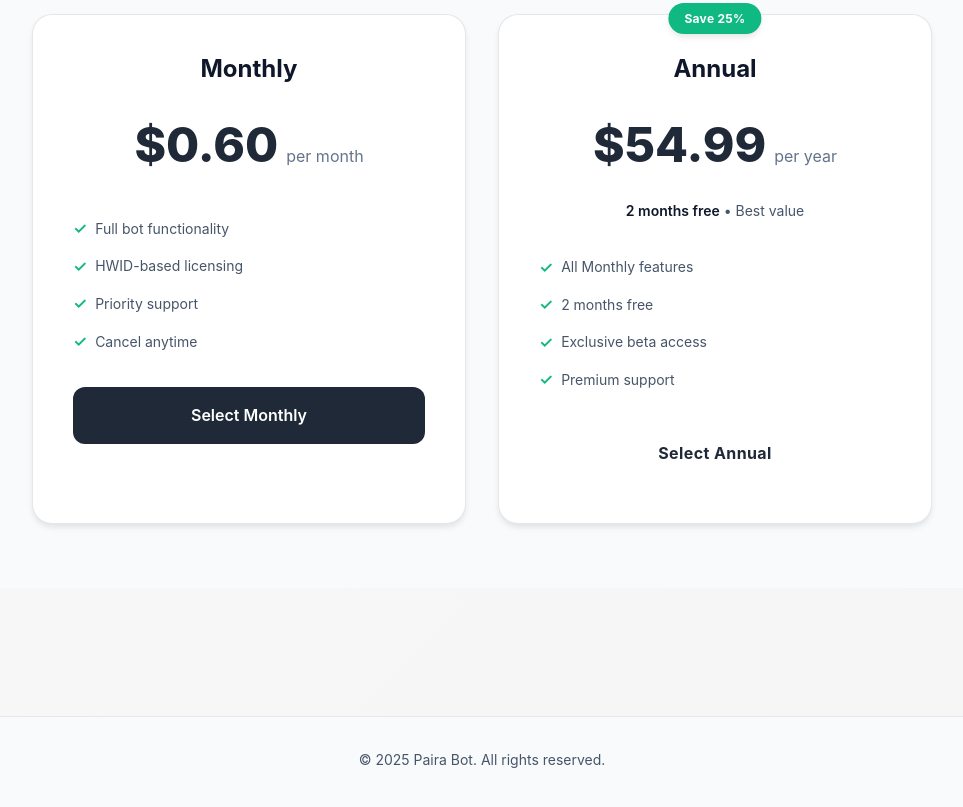
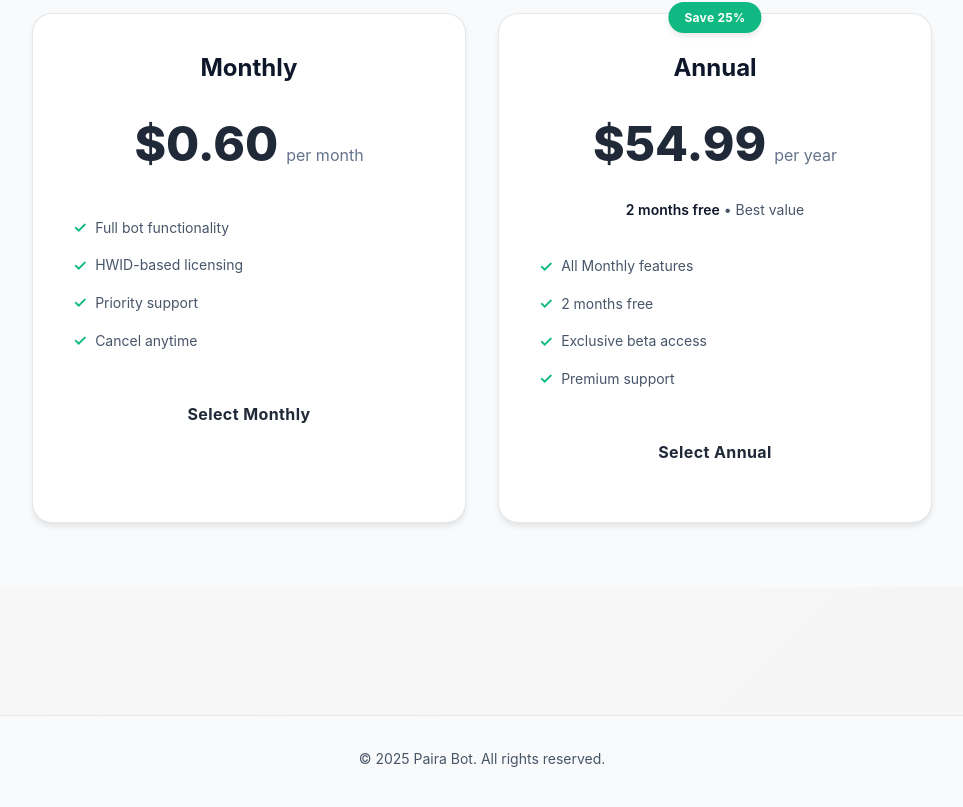
Before and after one commit to Gladamy/paira-subscription-system, a Next.js app in the folder paira-frontend/: page / in a window 1280 px wide. Shown: the part 931-1738 px from the top of the page, without its empty margins (158-1121 px from the left). Built offline with nearby package versions, Linux system fonts and the light colour scheme; no server answers.

Commit message:
Make both pricing buttons white with dark text and update header to match pricing section style

```diff
--- a/paira-frontend/src/app/page.tsx
+++ b/paira-frontend/src/app/page.tsx
@@ -62,9 +62,7 @@ export default function Home() {
     }}>
       {/* Header */}
       <header style={{
-        backgroundColor: 'rgba(255, 255, 255, 0.9)',
-        backdropFilter: 'blur(10px)',
-        borderBottom: '1px solid rgba(15, 23, 42, 0.1)',
+        backgroundColor: '#F8FAFC',
         position: 'sticky',
         top: 0,
         zIndex: 50
@@ -393,24 +391,25 @@ export default function Home() {
                 onClick={() => handleStripeCheckout(STRIPE_PRICES.monthly)}
                 style={{
                   width: '100%',
-                  backgroundColor: '#1F2937',
-                  color: '#FFFFFF',
+                  backgroundColor: '#FFFFFF',
+                  color: '#1F2937',
                   border: 'none',
                   padding: '1rem 2rem',
                   fontSize: '1rem',
-                  fontWeight: 600,
+                  fontWeight: 700,
                   cursor: 'pointer',
                   transition: 'all 0.2s',
                   borderRadius: '12px',
-                  fontFamily: "'Inter', 'SF Pro Text', system-ui, sans-serif"
+                  fontFamily: "'Inter', 'SF Pro Text', system-ui, sans-serif",
+                  letterSpacing: '0.025em'
                 }}
                 onMouseEnter={(e) => {
-                  e.currentTarget.style.backgroundColor = '#111827';
+                  e.currentTarget.style.backgroundColor = 'rgba(255, 255, 255, 0.9)';
                   e.currentTarget.style.transform = 'translateY(-1px)';
-                  e.currentTarget.style.boxShadow = '0 10px 25px rgba(31, 41, 55, 0.3)';
+                  e.currentTarget.style.boxShadow = '0 10px 25px rgba(0, 0, 0, 0.1)';
                 }}
                 onMouseLeave={(e) => {
-                  e.currentTarget.style.backgroundColor = '#1F2937';
+                  e.currentTarget.style.backgroundColor = '#FFFFFF';
                   e.currentTarget.style.transform = 'translateY(0)';
                   e.currentTarget.style.boxShadow = 'none';
                 }}
```
